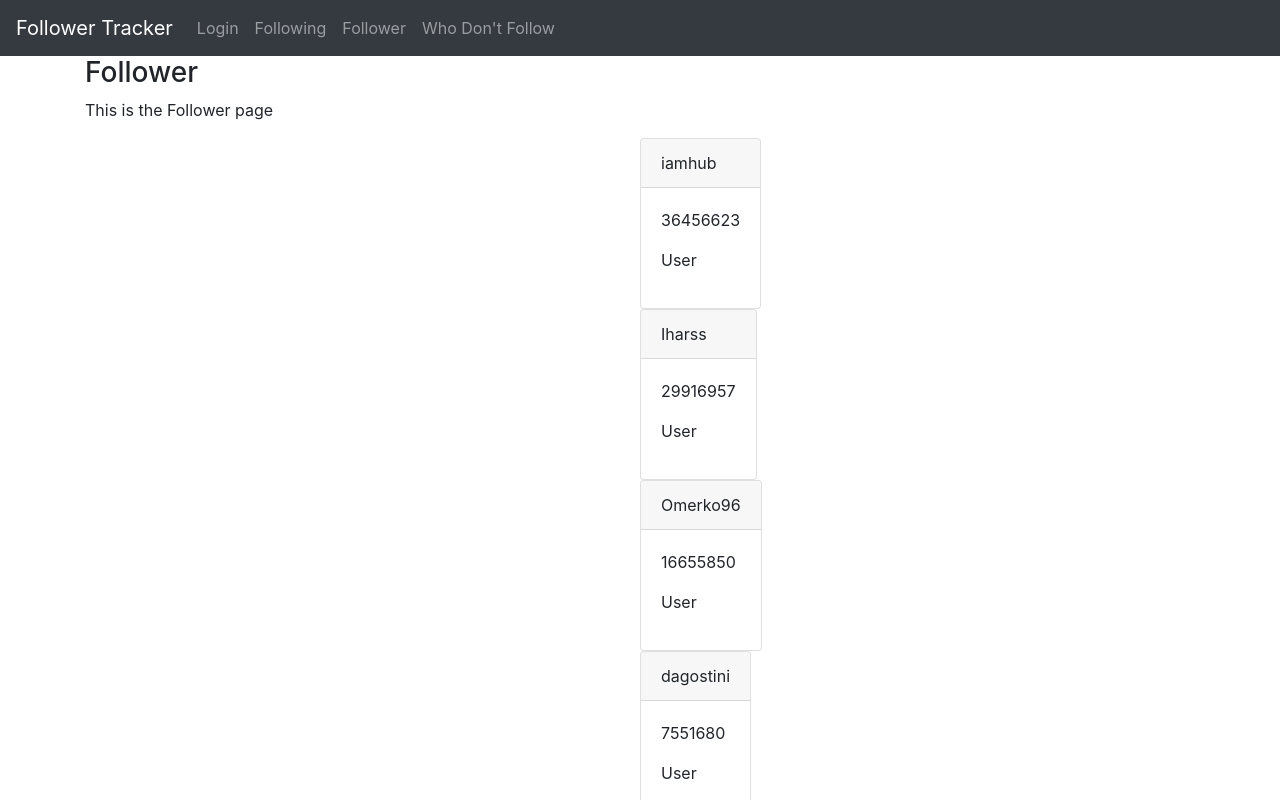
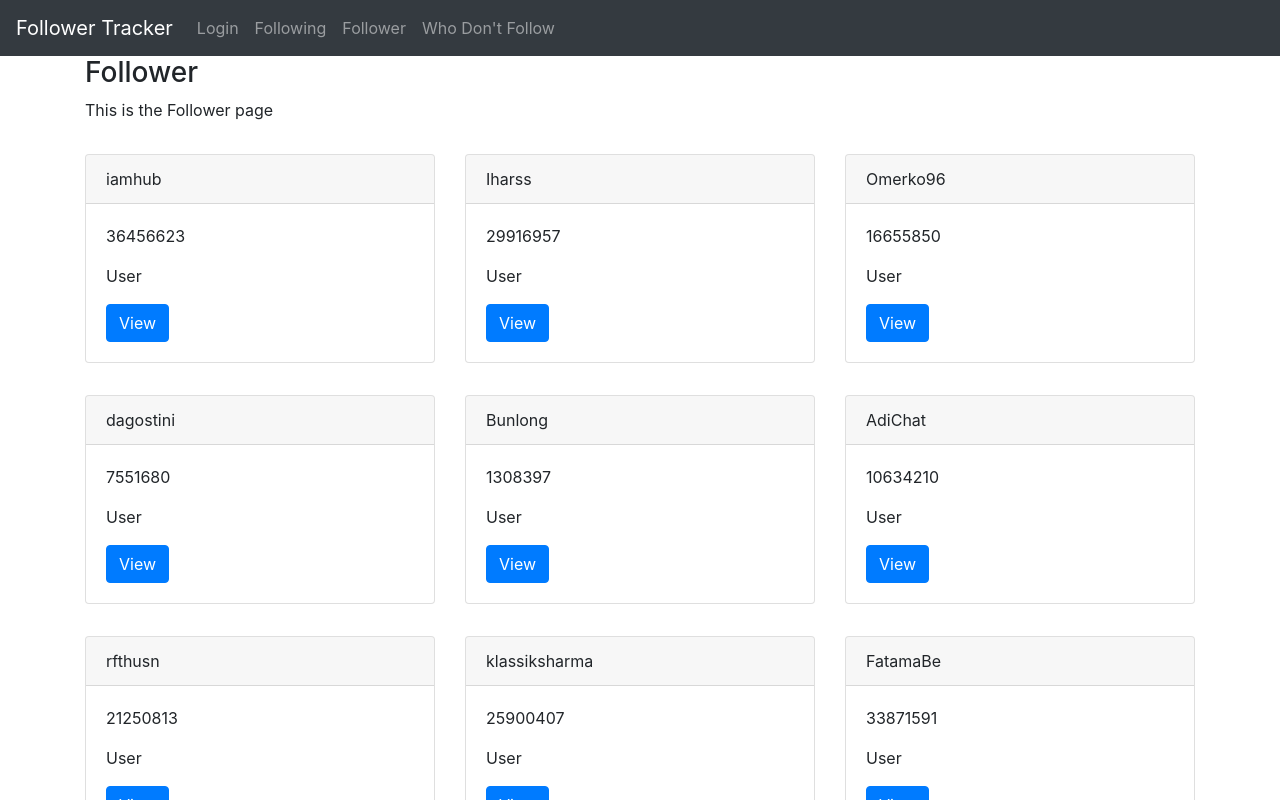
Before and after one commit to sentisamosa/follower-tracker, a React (Create React App) app: page /followme in a window 1280 px wide. Shown: the top 800 px of the page. Built offline with nearby package versions, Linux system fonts and the light colour scheme.

Commit message:
created card view for displaying the users

```diff
--- a/src/components/Follower.js
+++ b/src/components/Follower.js
@@ -15,16 +15,18 @@ class Follower extends Component {
 
   render() {
     return (
-      <div>
+      <div className="row">
         {this.state.Data.map((item, key) => (
-          <div class="row">
-            <div class="col-sm-6"></div>
+          <div class="col-sm-4 my-3">
             <div className="card">
               <div className="card-header">{item.login}</div>
               <div className="card-body">
                 <div className="card-text">
                   <p>{item.id}</p>
                   <p>{item.type}</p>
+                  <a href={item.html_url} className="btn btn-primary">
+                    View
+                  </a>
                 </div>
               </div>
             </div>
```
